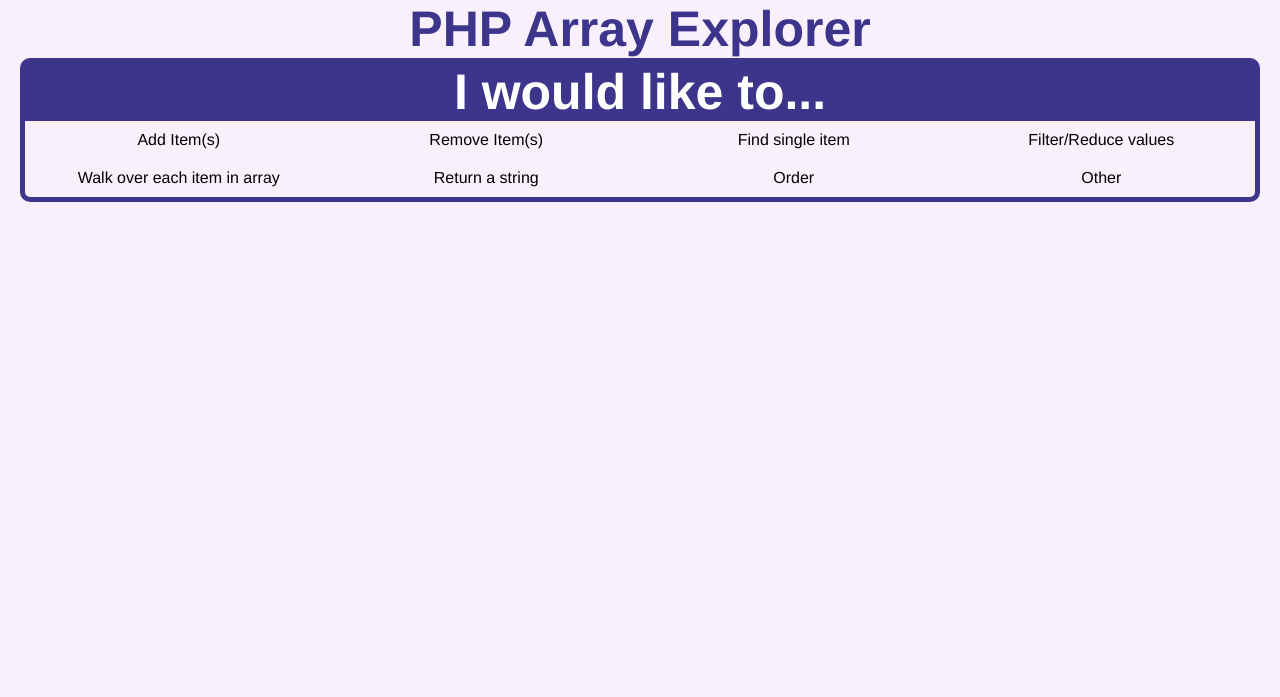
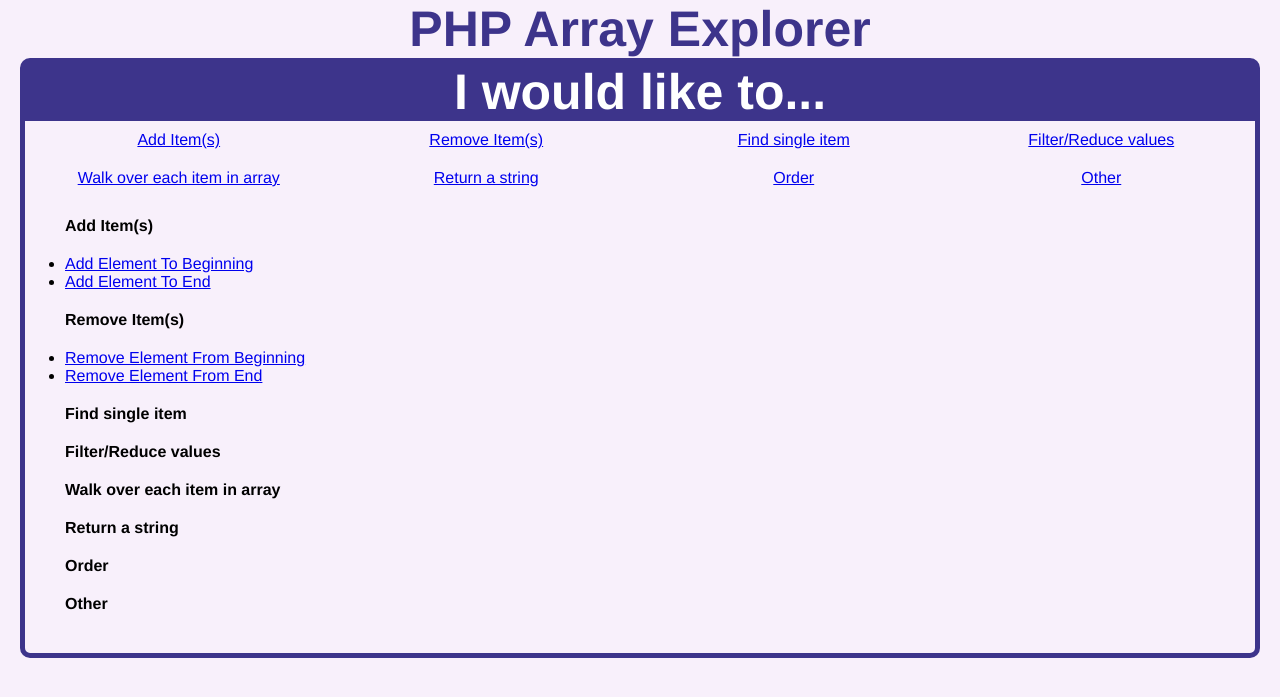
Before and after one commit to cjbagley/php-array-explorer, a Jekyll site: the page built from index.md, in a window 1280 px wide. Shown: the top 697 px of the page. Built offline with Jekyll 4.4.1, drawn with Linux system fonts in a browser that asks for light colours.

Commit message:
Homepage nav links in place with basic styling

```diff
--- a/_data/explorer_options.yml
+++ b/_data/explorer_options.yml
@@ -3,16 +3,20 @@
   sub_items:
     - key: add_element_to_beginning
       value: Add Element To Beginning
+      page: array_unshift
     - key: add_element_to_end
       value: Add Element To End
+      page: array_push
 
 - key: remove_item
   value: Remove Item(s)
   sub_items:
     - key: remove_element_from_beginning
       value: Remove Element From Beginning
+      page: array_shift
     - key: remove_element_from_end
       value: Remove Element From End
+      page: array_pop
 
 - key: find_single_item
   value: Find single item
--- a/_includes/explorer.html
+++ b/_includes/explorer.html
@@ -1,21 +1,25 @@
-<nav class="card-holder">
+<div class="card-holder">
     <header class="card-holder-header"><h2>I would like to...</h2></header>
     <ul class="list-unstyled grid">
         {% for item in site.data.explorer_options %}
-            <li class="card col-1-4 {% if item.key == page.explorer_key %} active {% endif %}">{{ item.value }}</li>
+            <li class="card col-1-4">
+                <a href="#{{ item.key }}">{{ item.value }}</a>
+            </li>
         {% endfor %}
     </ul>
-</nav>
 
-{% for item in site.data.explorer_options %}
-    {% if item.key == page.explorer_key %}
-    <nav class="card-holder">
-        <header class="card-holder-header"><h2>Specifically...</h2></header>
-        <ul class="list-unstyled grid">
-            {% for sub_item in item.sub_items %}
-                <li class="card col-1-4 {% if sub_item.key == page.explorer_sub_key %} active {% endif %}">{{ sub_item.value }}</li>
+    <nav class='main-nav'>
+        <ul class="grid">
+            {% for item in site.data.explorer_options %}
+                <div class="main-nav-group">
+                <h3 class="main-nav-header" id="{{ item.key }}">{{ item.value }}</h3>
+                {% for sub_item in item.sub_items %}
+                    <li class="main-nav-link">
+                        <a href="{{ item.key }}/{{ sub_item.page }}">{{ sub_item.value }}</a>
+                    </li>
+                {% endfor %}
+                </div>
             {% endfor %}
         </ul>
     </nav>
-    {% endif %}
-{% endfor %}
+</div>
--- a/assets/css/main.scss
+++ b/assets/css/main.scss
@@ -70,6 +70,20 @@ h1 {
     font-weight: bold;
 }
 
+.main-nav {
+    text-align: left;
+    margin: 20px;
+}
+
+.main-nav-group {
+    margin: 20px;
+}
+
+.main-nav-header {
+    font-weight: bold;
+    margin-bottom: 20px;
+}
+
 .document-link {
     padding: 10px 0;
 }
```
